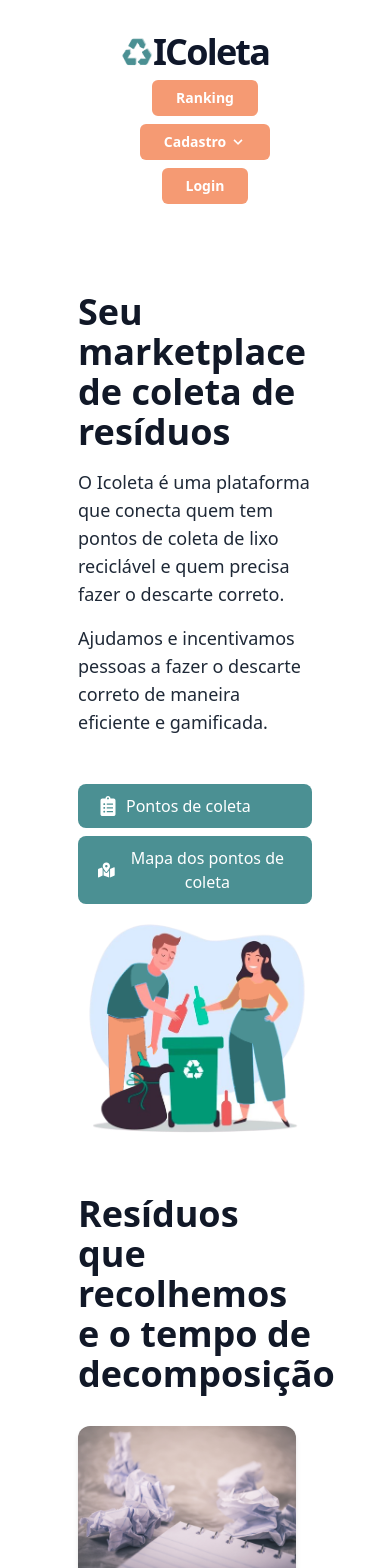
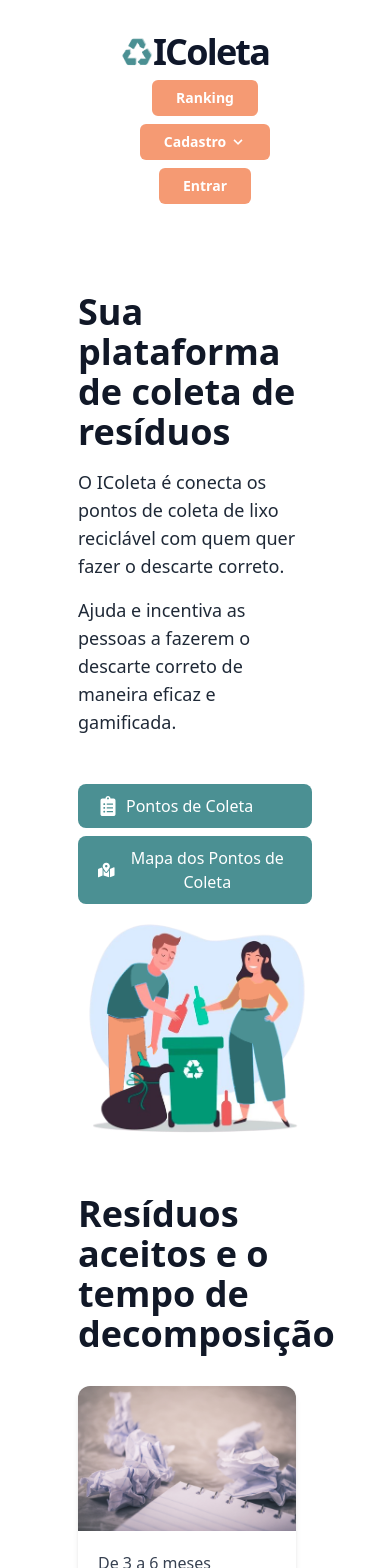
Before and after one commit to icoleta/icoleta-front, a React (Create React App) app: page / in a window 390 px wide. Shown: the top 1568 px of the page. Built offline with nearby package versions, Linux system fonts and the light colour scheme; no server answers.

Commit message:
fix details

```diff
--- a/src/components/Header.jsx
+++ b/src/components/Header.jsx
@@ -95,16 +95,13 @@ function Header() {
                 <ul class="dropdown-menu absolute hidden text-gray-700 pt-1">
                   <Link
                     to="/usuario/cadastrar"
-                    className="rounded-md bg-sunset-orange py-2 px-6 mb-2 text-white hover:bg-sunset-orange-dark duration-75
-                    rounded-t py-2 px-4 block whitespace-no-wrap
-                    "
+                    className="rounded-md bg-sunset-orange py-2 px-6 mb-2 text-white hover:bg-sunset-orange-dark duration-75 rounded-t py-2 px-4 block whitespace-no-wrap"
                   >
                     Usuário
                   </Link>
                   <Link
                     to="/entidade/registro"
-                    className="rounded-md bg-sunset-orange py-2 px-6 mb-2 text-white hover:bg-sunset-orange-dark duration-75
-                    rounded-t py-2 px-4 block whitespace-no-wrap"
+                    className="rounded-md bg-sunset-orange py-2 px-6 mb-2 text-white hover:bg-sunset-orange-dark duration-75 rounded-t py-2 px-4 block whitespace-no-wrap"
                   >
                     Entidade
                   </Link>
@@ -115,7 +112,7 @@ function Header() {
                 to="/login"
                 className="rounded-md bg-sunset-orange py-2 px-6 mb-2 text-white hover:bg-sunset-orange-dark duration-75"
               >
-                Login
+                Entrar
               </Link>
             </div>
           )
--- a/src/pages/CadastroEntidade/index.jsx
+++ b/src/pages/CadastroEntidade/index.jsx
@@ -109,7 +109,7 @@ const CadastroEntidade = () => {
                 type="submit"
                 className="appearance-none block w-full bg-olive-green text-gray-100 font-bold border border-gray-200 rounded-lg py-3 px-3 leading-tight hover:bg-olive-green-dark focus:outline-none focus:bg-white focus:border-gray-500"
               >
-                Criar conta de entidade
+                Criar Conta
               </button>
             </div>
           </div>
--- a/src/pages/CadastroUsuario/index.jsx
+++ b/src/pages/CadastroUsuario/index.jsx
@@ -20,7 +20,7 @@ const CadastroUsuario = () => {
   return (
     <div className="m-8">
       <div className="text-center mt-8">
-        <h2 className="text-4xl tracking-tight">Cadastro de usuário</h2>
+        <h2 className="text-4xl tracking-tight">Cadastro de Usuário</h2>
       </div>
       <div className="flex justify-center my-2 mx-4 md:mx-0">
         <form
@@ -28,7 +28,7 @@ const CadastroUsuario = () => {
           className="w-full max-w-xl bg-white rounded-lg shadow-md p-6"
         >
           <fieldset className="font-semibold my-2 text-lg text-center">
-            Informações da Pessoais
+            Informações Pessoais
           </fieldset>
 
           <div className="flex flex-wrap -mx-3 mb-6">
@@ -91,7 +91,7 @@ const CadastroUsuario = () => {
                 type="submit"
                 className="appearance-none block w-full bg-olive-green text-gray-100 font-bold border border-gray-200 rounded-lg py-3 px-3 leading-tight hover:bg-olive-green-dark focus:outline-none focus:bg-white focus:border-gray-500"
               >
-                Criar conta de usuário
+                Criar Conta
               </button>
             </div>
           </div>
--- a/src/pages/Feedback.jsx
+++ b/src/pages/Feedback.jsx
@@ -8,7 +8,7 @@ function Feedback() {
     <div className="flex justify-center">
         <div className="container px-5 py-24 mx-auto">
             <div className="flex flex-col text-center w-full mb-12">
-            <h1 className="sm:text-3xl text-2xl my-8 text-center text-4xl tracking-tight text-olive-green">Envie-nos um feedback</h1>
+            <h1 className="sm:text-3xl text-2xl my-8 text-center text-4xl tracking-tight text-olive-green">Envie-nos um Feedback</h1>
             <p className="lg:w-2/3 mx-auto leading-relaxed text-base">Essa primeira versão do sistema é um teste e contamos com sua ajuda para melhorar a experiência de futuros usuários.</p>
             </div>
             <div className="lg:w-1/2 md:w-2/3 mx-auto">
--- a/src/pages/Home.jsx
+++ b/src/pages/Home.jsx
@@ -15,27 +15,27 @@ function Home() {
         <div className="flex mb-4 flex-col tablet:flex-row ">
           <div className="w-4/4 tablet:w-2/4  ">
             <h3 className="text-4xl font-bold text-gray-900">
-            Seu marketplace de coleta de resíduos
+            Sua plataforma de coleta de resíduos
             </h3>
             <p className="mt-4 text-lg font-normal text-gray-800">
-              O Icoleta é uma plataforma que conecta quem tem pontos de coleta
-              de lixo reciclável e quem precisa fazer o descarte correto.
+              O IColeta é conecta os pontos de coleta
+              de lixo reciclável com quem quer fazer o descarte correto.
             </p>
             <p className="mt-4 text-lg font-normal text-gray-800" >
-              Ajudamos e incentivamos pessoas a fazer o descarte correto de maneira eficiente e gamificada.
+              Ajuda e incentiva as pessoas a fazerem o descarte correto de maneira eficaz e gamificada.
             </p>
 
             <div className="pt-12" >
               <Link to="/lista-de-pontos">
                 <button className="flex w-full items-center focus:outline-none text-white bg-olive-green hover:bg-olive-green-dark focus:ring-4 focus:ring-green-300 font-medium rounded-lg text-base px-5 py-2.5 mr-2 mb-2">
                   <FaClipboardList className="h-5 w-5 mr-2" />
-                  Pontos de coleta
+                  Pontos de Coleta
                 </button>
               </Link>
               <Link to="/mapa">
                 <button className="flex w-full items-center focus:outline-none text-white bg-olive-green hover:bg-olive-green-dark focus:ring-4 focus:ring-green-300 font-medium rounded-lg text-base px-5 py-2.5 mr-2 mb-2">
                   <FaMapMarkedAlt className="h-5 w-5 mr-2" />
-                  Mapa dos pontos de coleta
+                  Mapa dos Pontos de Coleta
                 </button>
               </Link>
             </div>
@@ -47,7 +47,7 @@ function Home() {
 
 
         <h3 className="text-4xl font-bold text-gray-900 mb-8 mt-8">
-          Resíduos que recolhemos e o tempo de decomposição
+          Resíduos aceitos e o tempo de decomposição
         </h3>
 
         <div className="grid grid-cols-1 phone:grid-cols-2 tablet:grid-cols-3 laptop:grid-cols-4 desktop:grid-cols-5 mb-28">
--- a/src/pages/ListPoints.jsx
+++ b/src/pages/ListPoints.jsx
@@ -28,10 +28,10 @@ function ListPoints() {
 
       <div className="justify-center">
         <div className="flex m-8 items-center justify-center">
-        <img src={svg} className="w-8 h-8 " alt="logo" />
-        <h3 className="text-4xl text-center ml-2 font-bold text-gray-900 ">
-          Seu marketplace de coleta de resíduos
-        </h3>
+          <img src={svg} className="w-8 h-8 " alt="logo" />
+          <h3 className="text-4xl text-center ml-2 font-bold text-gray-900 ">
+            Sua Plataforma de Coleta de Resíduos
+          </h3>
 
         </div>
         <div className="grid grid-cols-4 items-center justify-center px-16">
--- a/src/pages/LoginUsuario/index.jsx
+++ b/src/pages/LoginUsuario/index.jsx
@@ -44,7 +44,7 @@ const LoginUsuario = () => {
             />
           </svg>
         </div>
-        <h2 className="text-4xl tracking-tight">Acesso ao sistema</h2>
+        <h2 className="text-4xl tracking-tight">Acesso ao Sistema</h2>
       </div>
       <div className="flex justify-center my-2 mx-4 md:mx-0">
         <form
@@ -90,14 +90,14 @@ const LoginUsuario = () => {
                   id=""
                   className="mr-1 bg-white shadow"
                 />
-                <span className="text-sm text-gray-700 pt-1">Lembrar-me</span>
+                <span className="text-sm text-gray-700 pt-1">Manter conectado</span>
               </label>
               <div className="w-1/2 text-right">
                 <a
                   href="/usuario/recuperar"
                   className="text-sunset-orange text-sm tracking-tight"
                 >
-                  Esqueci minha senha
+                  Recuperar senha
                 </a>
               </div>
             </div>
--- a/src/pages/MapPoints.jsx
+++ b/src/pages/MapPoints.jsx
@@ -5,6 +5,7 @@ import L from "leaflet";
 import recycleIcon from "../assets/recycle_icon.svg";
 import points from "../data/points.json";
 import icImage from "../assets/ic.jpg";
+import svg from "../assets/recycle_icon.png";
 
 const mapIcon = L.icon({
   iconUrl: recycleIcon,
@@ -28,9 +29,16 @@ function Home() {
   }
 
   return (
-    <div className="flex items-center justify-center">
+    <div className="flex-col items-center justify-center">
+      <div className="flex m-8 items-center justify-center">
+        <img src={svg} className="w-8 h-8 " alt="logo" />
+        <h3 className="text-4xl text-center ml-2 font-bold text-gray-900 ">
+          Sua Plataforma de Coleta de Resíduos
+        </h3>
+      </div>
+
       <div className="container px-5 py-24 mx-auto flex tablet:flex-nowrap tablet:w-full flex-wrap">
-        <div className="desktop:w-2/3 tablet:w-1/2 bg-olive-green rounded-lg overflow-hidden phone:mr-10 p-8 laptop:p-12 flex items-end justify-start inicial">
+        <div className="desktop:w-3/3 tablet:w-1/2 bg-olive-green rounded-lg overflow-hidden phone:mr-10 p-8 laptop:p-12 flex items-center justify-center inicial">
           <Map position={position} height="500px" width="700px">
             {showPositionMarker && <Marker position={position}></Marker>}
             {points.map((item) => {
--- a/src/pages/Ranking.jsx
+++ b/src/pages/Ranking.jsx
@@ -24,7 +24,7 @@ function Ranking() {
           <div className="flex text-center justify-center items-center">
             <svg aria-hidden="true" className="w-10 h-10 text-sunset-orange" fill="currentColor" viewBox="0 0 20 20" xmlns="http://www.w3.org/2000/svg"><title>Fourth star</title><path d="M9.049 2.927c.3-.921 1.603-.921 1.902 0l1.07 3.292a1 1 0 00.95.69h3.462c.969 0 1.371 1.24.588 1.81l-2.8 2.034a1 1 0 00-.364 1.118l1.07 3.292c.3.921-.755 1.688-1.54 1.118l-2.8-2.034a1 1 0 00-1.175 0l-2.8 2.034c-.784.57-1.838-.197-1.539-1.118l1.07-3.292a1 1 0 00-.364-1.118L2.98 8.72c-.783-.57-.38-1.81.588-1.81h3.461a1 1 0 00.951-.69l1.07-3.292z"></path></svg>
             <h3 className=" my-8 text-center text-4xl tracking-tight text-olive-green">
-              Ranking (número de descartes)
+              Ranking por Descartes
             </h3>
           </div>
           <div className="py-2 inline-block min-w-full sm:px-6 lg:px-8">
@@ -70,7 +70,7 @@ function Ranking() {
           <div className="flex text-center justify-center items-center">
             <svg aria-hidden="true" className="w-10 h-10 text-sunset-orange" fill="currentColor" viewBox="0 0 20 20" xmlns="http://www.w3.org/2000/svg"><title>Fourth star</title><path d="M9.049 2.927c.3-.921 1.603-.921 1.902 0l1.07 3.292a1 1 0 00.95.69h3.462c.969 0 1.371 1.24.588 1.81l-2.8 2.034a1 1 0 00-.364 1.118l1.07 3.292c.3.921-.755 1.688-1.54 1.118l-2.8-2.034a1 1 0 00-1.175 0l-2.8 2.034c-.784.57-1.838-.197-1.539-1.118l1.07-3.292a1 1 0 00-.364-1.118L2.98 8.72c-.783-.57-.38-1.81.588-1.81h3.461a1 1 0 00.951-.69l1.07-3.292z"></path></svg>
             <h3 className=" my-8 text-center text-4xl tracking-tight text-olive-green">
-              Ranking (peso)
+              Ranking por Peso
             </h3>
           </div>
           <div className="py-2 inline-block min-w-full sm:px-6 lg:px-8">
```
